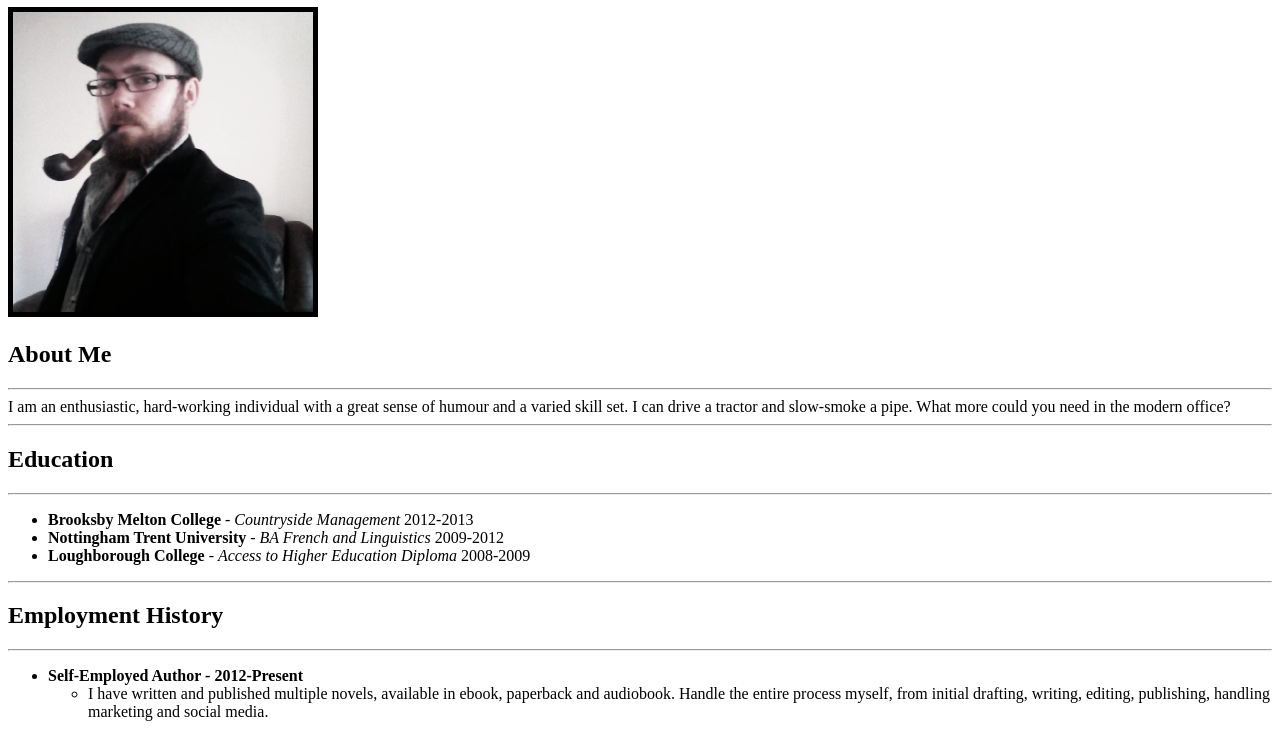
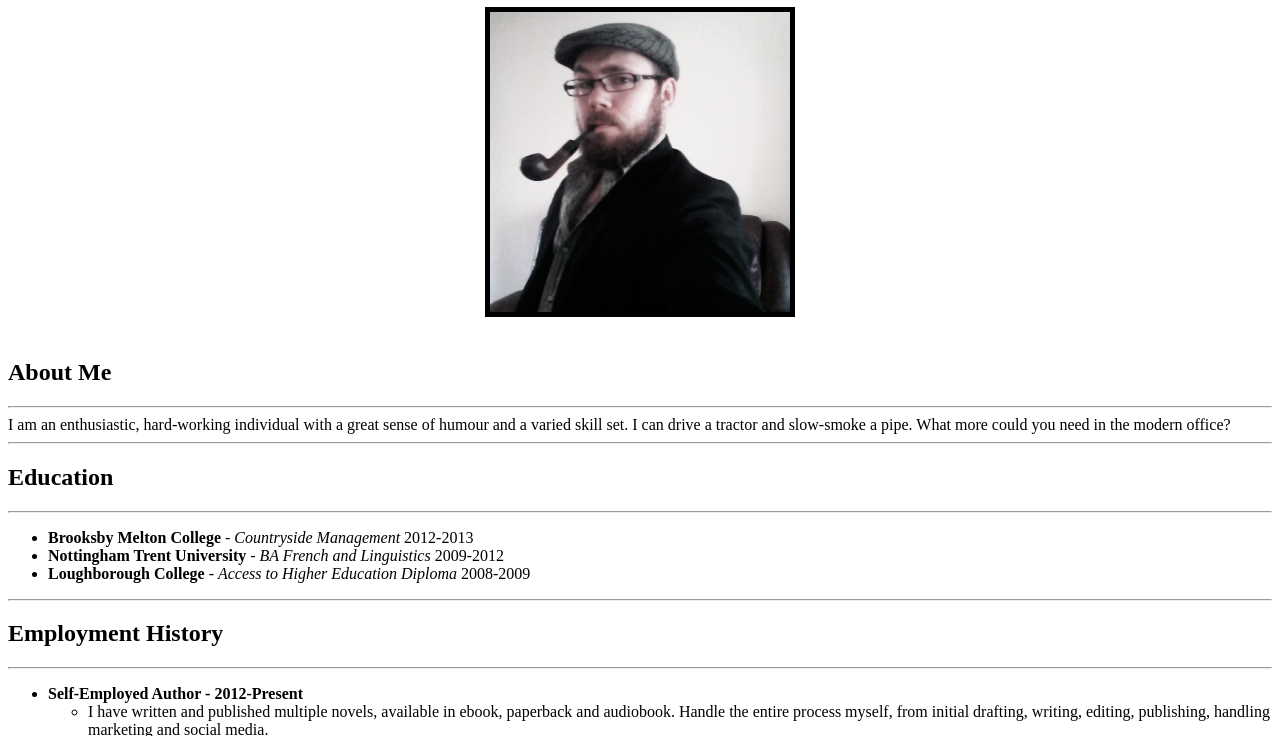
Before and after one commit to gazzyg84/Capstone1, a plain HTML site: page index.html in a window 1280 px wide. Shown: the part 73-809 px from the top of the page. Drawn offline with Linux system fonts and the light colour scheme.

Commit message:
Update index.html

```diff
--- a/index.html
+++ b/index.html
@@ -6,7 +6,8 @@
     </head>
 
     <body>
-        <h1>Gaz Pengelly</h1><img src="./Public/profile.jpg" alt="profile picture of gaz pengelly" height="300" style="border:5px solid black" >
+        <center><h1>Gaz Pengelly</h1>
+        <img src="./Public/profile.jpg" alt="profile picture of gaz pengelly" height="300" style="border:5px solid black" ></center>
         <br>
         <h2>About Me</h2>
         <hr>
```
